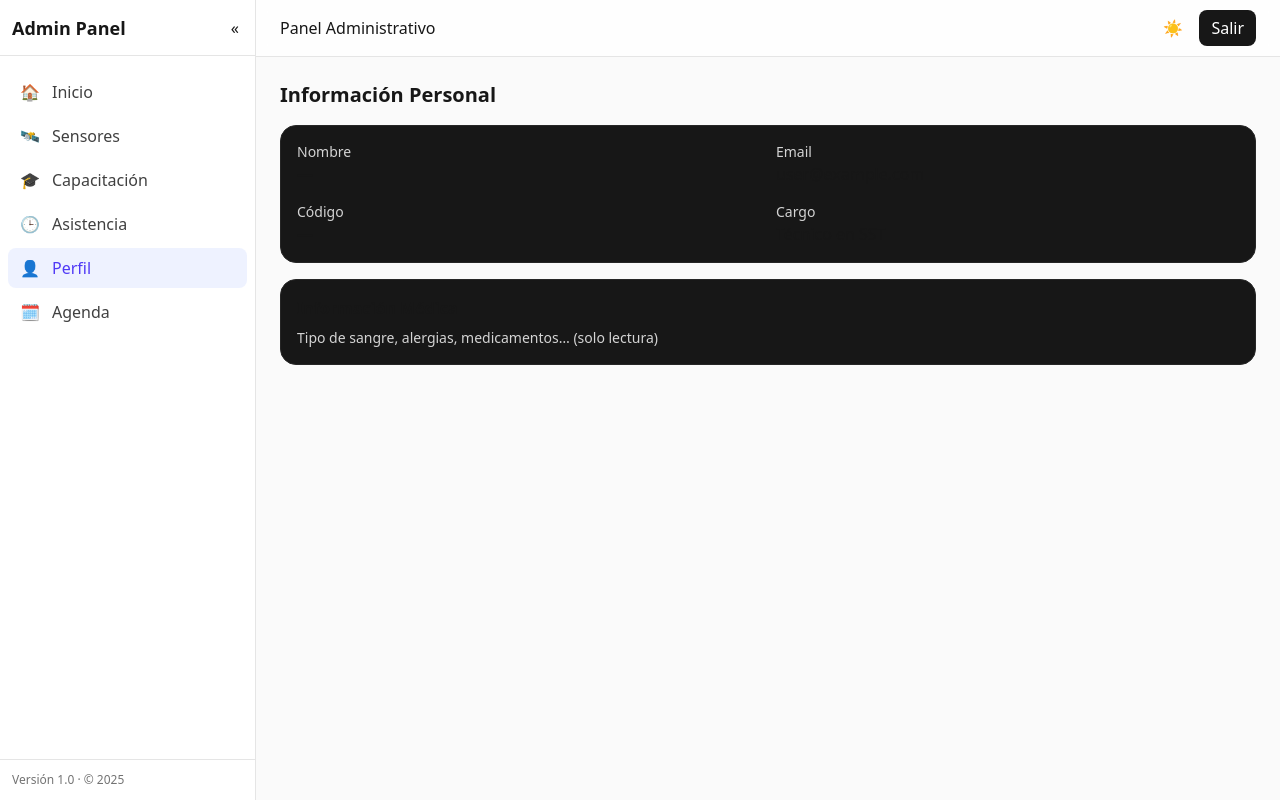
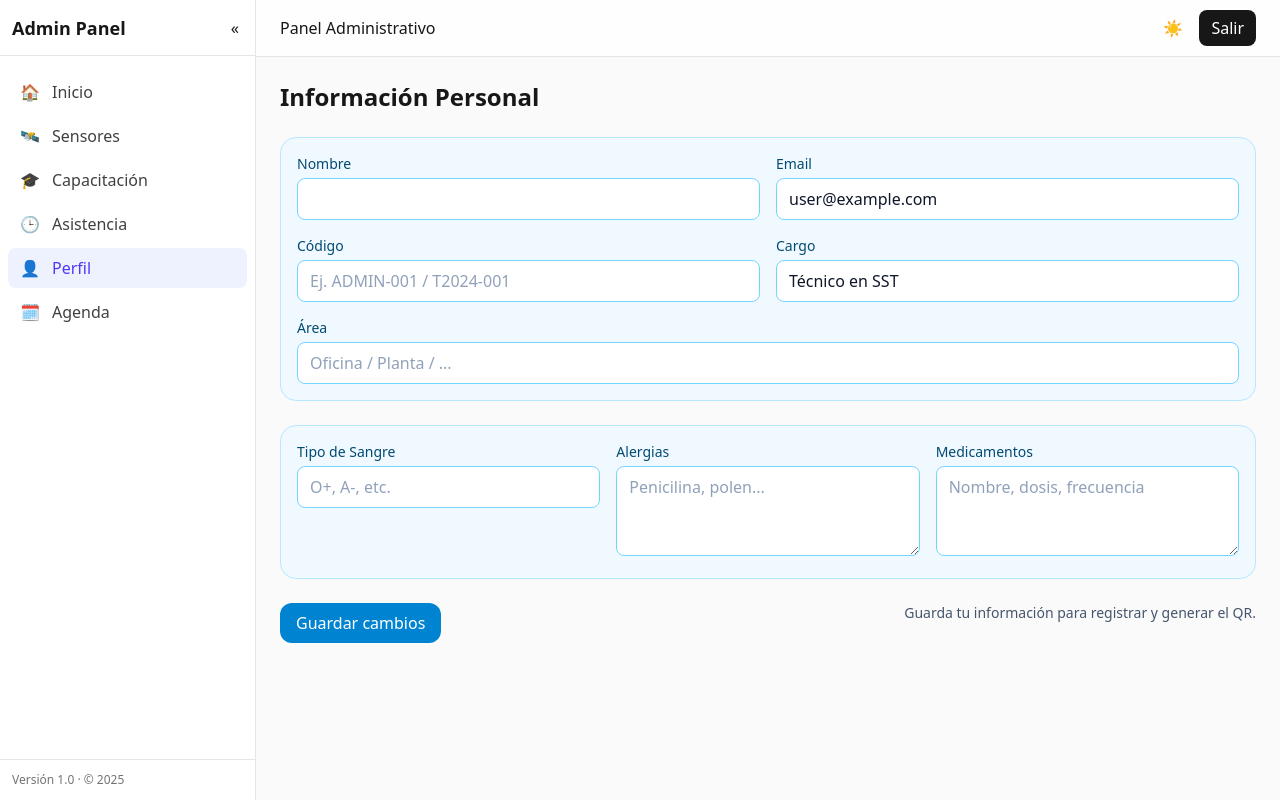
Before and after one commit to FrankDeveloperxd/Proyecto-Manhatan, a React (Vite) app: page /app/profile in a window 1280 px wide. Built offline with nearby package versions, Linux system fonts and the light colour scheme; no server answers; the database is empty; sample sign-in values are in the browser's storage.

Commit message:
feat: registro de múltiples trabajadores con QR

```diff
--- a/src/features/profile/Profile.tsx
+++ b/src/features/profile/Profile.tsx
@@ -1,32 +1,284 @@
-import { useAuthStore } from "../auth/authStore";
+import { getAuth, onAuthStateChanged } from "firebase/auth";
+import { doc, getDoc, serverTimestamp, setDoc } from "firebase/firestore";
+import { QRCodeCanvas } from "qrcode.react";
+import React, { useEffect, useMemo, useState } from "react";
+import { useParams } from "react-router-dom";
+import { db } from "../../lib/firebase";
 
-export default function Profile(){
-  const { profile, user } = useAuthStore();
+// intenta usar tu store si existe (no toco otros archivos)
+let useAuthStore: any;
+try {
+  // @ts-ignore
+  useAuthStore = require("../auth/authStore").useAuthStore;
+} catch {}
+
+type UserDoc = {
+  displayName?: string;
+  email?: string;
+  code?: string;
+  role?: string;
+  area?: string;
+  bloodType?: string;
+  allergies?: string;
+  meds?: string;
+  avatarUrl?: string;
+  createdAt?: any;
+  updatedAt?: any;
+  registered?: boolean;
+  public?: boolean;
+};
+
+// ---------- Firestore helpers (colección "users") ----------
+async function loadUser(uid: string) {
+  const ref = doc(db, "users", uid);
+  const snap = await getDoc(ref);
+  return snap.exists() ? (snap.data() as Partial<UserDoc>) : null;
+}
+
+async function saveUser(uid: string, payload: Partial<UserDoc>) {
+  const ref = doc(db, "users", uid);
+  await setDoc(ref, { ...payload, updatedAt: serverTimestamp() }, { merge: true });
+}
+
+/* =============== PERFIL PRIVADO (form + QR) ================== */
+export default function Profile() {
+  const store = useAuthStore?.() ?? {};
+  // 1) tomamos UID del store si está; 2) si no, lo tomamos de Firebase Auth
+  const [uid, setUid] = useState<string | null>(store?.user?.uid ?? null);
+
+  useEffect(() => {
+    // si luego el store hidrata, lo usamos
+    if (store?.user?.uid) setUid(store.user.uid);
+  }, [store?.user?.uid]);
+
+  useEffect(() => {
+    if (uid) return; // ya tenemos uid
+    const auth = getAuth();
+    const unsub = onAuthStateChanged(auth, (u) => {
+      if (u?.uid) setUid(u.uid);
+    });
+    return () => unsub();
+  }, [uid]);
+
+  const [saving, setSaving] = useState(false);
+
+  const [form, setForm] = useState<UserDoc>({
+    displayName: "",
+    email: store?.user?.email ?? "",
+    code: "",
+    role: "Técnico en SST",
+    area: "",
+    bloodType: "",
+    allergies: "",
+    meds: "",
+    avatarUrl: "",
+    registered: false,
+    public: true,
+  });
+
+  // carga inicial desde Firestore cuando ya hay uid
+  useEffect(() => {
+    if (!uid) return;
+    (async () => {
+      const data = await loadUser(uid);
+      if (data) {
+        setForm((prev) => ({
+          ...prev,
+          ...data,
+          email: data.email ?? store?.user?.email ?? prev.email,
+          registered: data.registered ?? false,
+          public: data.public ?? true,
+        }));
+        store?.setProfile?.(data);
+      }
+    })();
+  }, [uid]);
+
+  const onChange = (e: React.ChangeEvent<HTMLInputElement | HTMLTextAreaElement>) => {
+    const { name, value } = e.target;
+    setForm((f) => ({ ...f, [name]: value }));
+  };
+
+  const onSave = async () => {
+    try {
+      if (!uid) {
+        alert("No se detectó el usuario. Vuelve a entrar a la app.");
+        return;
+      }
+      setSaving(true);
+
+      const payload: Partial<UserDoc> = {
+        displayName: (form.displayName ?? "").trim(),
+        email: (form.email ?? "").trim(),
+        code: (form.code ?? "").trim(),
+        role: (form.role ?? "").trim(),
+        area: (form.area ?? "").trim(),
+        bloodType: (form.bloodType ?? "").trim(),
+        allergies: (form.allergies ?? "").trim(),
+        meds: (form.meds ?? "").trim(),
+        avatarUrl: (form.avatarUrl ?? "").trim(),
+        registered: true,          // 🔵 queda registrado
+        public: form.public ?? true,
+      };
+      if (!form.createdAt) payload.createdAt = serverTimestamp();
+
+      await saveUser(uid, payload);
+
+      // 🔵 activamos el estado para que muestre el QR sin recargar
+      setForm((f) => ({ ...f, registered: true }));
+      store?.setProfile?.(payload);
+
+      // feedback
+      alert("Perfil guardado y registrado ✅");
+    } catch (err: any) {
+      console.error(err);
+      alert(`No se pudo guardar: ${err?.message || err}`);
+    } finally {
+      setSaving(false);
+    }
+  };
+
+  const publicUrl = useMemo(() => (uid ? `${window.location.origin}/ficha/${uid}` : ""), [uid]);
+
   return (
-    <div className="space-y-4">
-      <h2 className="text-xl font-semibold">Información Personal</h2>
-      <div className="rounded-2xl bg-neutral-900 border border-neutral-800 p-4 grid md:grid-cols-2 gap-4">
-        <div>
-          <div className="text-sm text-neutral-300">Nombre</div>
-          <div className="font-medium">{profile?.displayName || "—"}</div>
+    <div className="space-y-6">
+      <h2 className="text-2xl font-semibold">Información Personal</h2>
+
+      {/* Tarjeta 1: datos personales (cielo) */}
+      <div className="rounded-2xl bg-sky-50 border border-sky-200 p-4 grid md:grid-cols-2 gap-4">
+        <LabeledInput label="Nombre" name="displayName" value={form.displayName ?? ""} onChange={onChange} />
+        <LabeledInput label="Email" name="email" value={form.email ?? ""} onChange={onChange} placeholder="correo@empresa.com" />
+        <LabeledInput label="Código" name="code" value={form.code ?? ""} onChange={onChange} placeholder="Ej. ADMIN-001 / T2024-001" />
+        <LabeledInput label="Cargo" name="role" value={form.role ?? ""} onChange={onChange} placeholder="Técnico en SST" />
+        <LabeledInput label="Área" name="area" value={form.area ?? ""} onChange={onChange} placeholder="Oficina / Planta / ..." className="md:col-span-2" />
+      </div>
+
+      {/* Tarjeta 2: datos médicos (cielo) */}
+      <div className="rounded-2xl bg-sky-50 border border-sky-200 p-4 grid md:grid-cols-3 gap-4">
+        <LabeledInput label="Tipo de Sangre" name="bloodType" value={form.bloodType ?? ""} onChange={onChange} placeholder="O+, A-, etc." />
+        <LabeledInput label="Alergias" name="allergies" value={form.allergies ?? ""} onChange={onChange} placeholder="Penicilina, polen..." isTextArea />
+        <LabeledInput label="Medicamentos" name="meds" value={form.meds ?? ""} onChange={onChange} placeholder="Nombre, dosis, frecuencia" isTextArea />
+      </div>
+
+      {/* Acción + estado registrado + QR al final */}
+      <div className="flex items-start justify-between gap-4 flex-wrap">
+        <button
+          onClick={onSave}
+          disabled={saving || !uid}
+          className="rounded-xl px-4 py-2 bg-sky-600 text-white font-medium hover:bg-sky-700 disabled:opacity-40"
+        >
+          {saving ? "Guardando..." : "Guardar cambios"}
+        </button>
+
+        <div className="ml-auto flex items-center gap-4">
+          {form.registered ? (
+            <span className="text-sm text-green-700 bg-green-100 border border-green-200 px-3 py-1 rounded-lg">
+              Trabajador registrado
+            </span>
+          ) : (
+            <span className="text-sm text-slate-600">Guarda tu información para registrar y generar el QR.</span>
+          )}
+
+          {form.registered && publicUrl && (
+            <>
+              <div className="bg-white p-2 rounded-xl border">
+                <QRCodeCanvas value={publicUrl} size={110} />
+              </div>
+              <button
+                className="rounded-lg border border-slate-300 px-3 py-2 hover:bg-slate-50"
+                onClick={() => {
+                  navigator.clipboard?.writeText(publicUrl);
+                  alert("URL copiada al portapapeles");
+                }}
+              >
+                Copiar URL
+              </button>
+            </>
+          )}
         </div>
-        <div>
-          <div className="text-sm text-neutral-300">Email</div>
-          <div className="font-medium">{user?.email || "—"}</div>
-        </div>
-        <div>
-          <div className="text-sm text-neutral-300">Código</div>
-          <div className="font-medium">{profile?.code || "—"}</div>
-        </div>
-        <div>
-          <div className="text-sm text-neutral-300">Cargo</div>
-          <div className="font-medium">Técnico en SST</div>
-        </div>
-      </div>
-      <div className="rounded-2xl bg-neutral-900 border border-neutral-800 p-4">
-        <h3 className="font-semibold mb-2">Información Médica</h3>
-        <div className="text-sm text-neutral-300">Tipo de sangre, alergias, medicamentos… (solo lectura)</div>
       </div>
     </div>
   );
 }
+
+/* =============== FICHA PÚBLICA (QR): /ficha/:uid ================= */
+export function PublicProfilePage() {
+  const { uid } = useParams();
+  const [data, setData] = useState<Partial<UserDoc> | null>(null);
+  const [loading, setLoading] = useState(true);
+
+  useEffect(() => {
+    (async () => {
+      if (!uid) return;
+      const d = await loadUser(uid);
+      setData(d ?? null);
+      setLoading(false);
+    })();
+  }, [uid]);
+
+  if (loading) return <div className="p-6">Cargando ficha…</div>;
+  if (!data?.registered || data.public === false) return <div className="p-6">Ficha no disponible.</div>;
+
+  return (
+    <div className="p-4 max-w-xl mx-auto space-y-4">
+      <Card title="Información Personal">
+        <TwoCol label="Nombre Completo" value={data.displayName} />
+        <TwoCol label="Código" value={data.code} />
+        <TwoCol label="Cargo" value={data.role} />
+        <TwoCol label="Área" value={data.area} />
+        <TwoCol label="Email" value={data.email} />
+      </Card>
+
+      <Card title="Información Médica">
+        <TwoCol label="Tipo de Sangre" value={data.bloodType} />
+        <TwoCol label="Alergias" value={data.allergies} />
+        <TwoCol className="col-span-2" label="Medicamentos" value={data.meds} />
+      </Card>
+    </div>
+  );
+}
+
+/* ================== UI helpers (mismo archivo) ================== */
+function LabeledInput(props: {
+  label: string;
+  name: string;
+  value: string;
+  onChange?: React.ChangeEventHandler<HTMLInputElement | HTMLTextAreaElement>;
+  placeholder?: string;
+  className?: string;
+  isTextArea?: boolean;
+}) {
+  const Tag: any = props.isTextArea ? "textarea" : "input";
+  return (
+    <div className={props.className ?? ""}>
+      <div className="text-sm text-sky-900">{props.label}</div>
+      <Tag
+        name={props.name}
+        value={props.value}
+        onChange={props.onChange as any}
+        placeholder={props.placeholder}
+        autoComplete="off"
+        rows={props.isTextArea ? 3 : undefined}
+        className="mt-1 w-full rounded-lg bg-white border border-sky-300 px-3 py-2 outline-none text-slate-900 placeholder-slate-400 focus:border-sky-500"
+      />
+    </div>
+  );
+}
+
+function Card(props: { title: string; children: React.ReactNode }) {
+  return (
+    <div className="rounded-2xl bg-white text-black p-5 shadow border border-slate-200">
+      <div className="text-lg font-semibold">{props.title}</div>
+      <div className="mt-3 grid grid-cols-2 gap-3 text-sm">{props.children}</div>
+    </div>
+  );
+}
+
+function TwoCol(props: { label: string; value?: any; className?: string }) {
+  return (
+    <div className={props.className ?? ""}>
+      <div className="text-slate-600">{props.label}</div>
+      <div className="font-medium break-words">{props.value ?? "—"}</div>
+    </div>
+  );
+}
```
Also changed, not shown: src/app/routes.tsx (+14 -11 lines), 1 other file (tests, documents, lock files or other folders).
